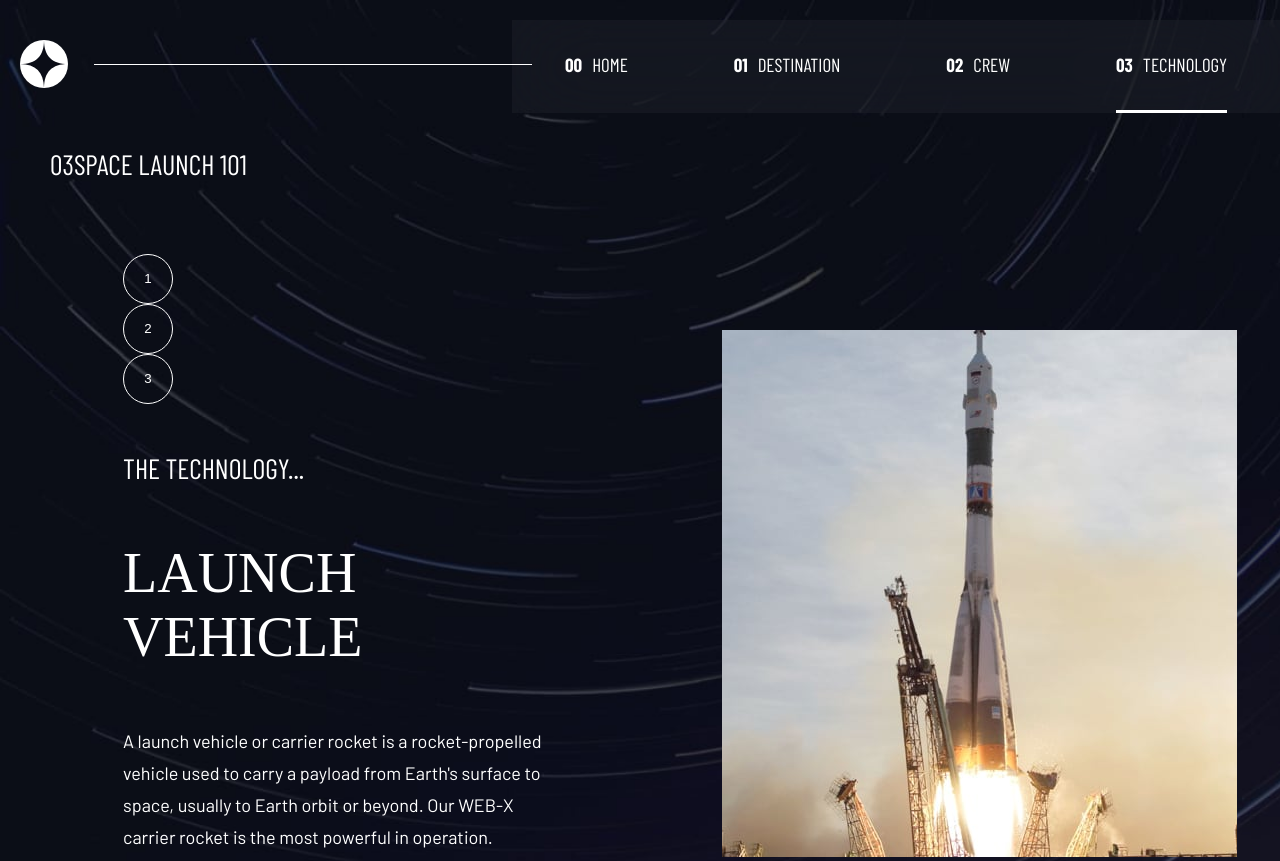
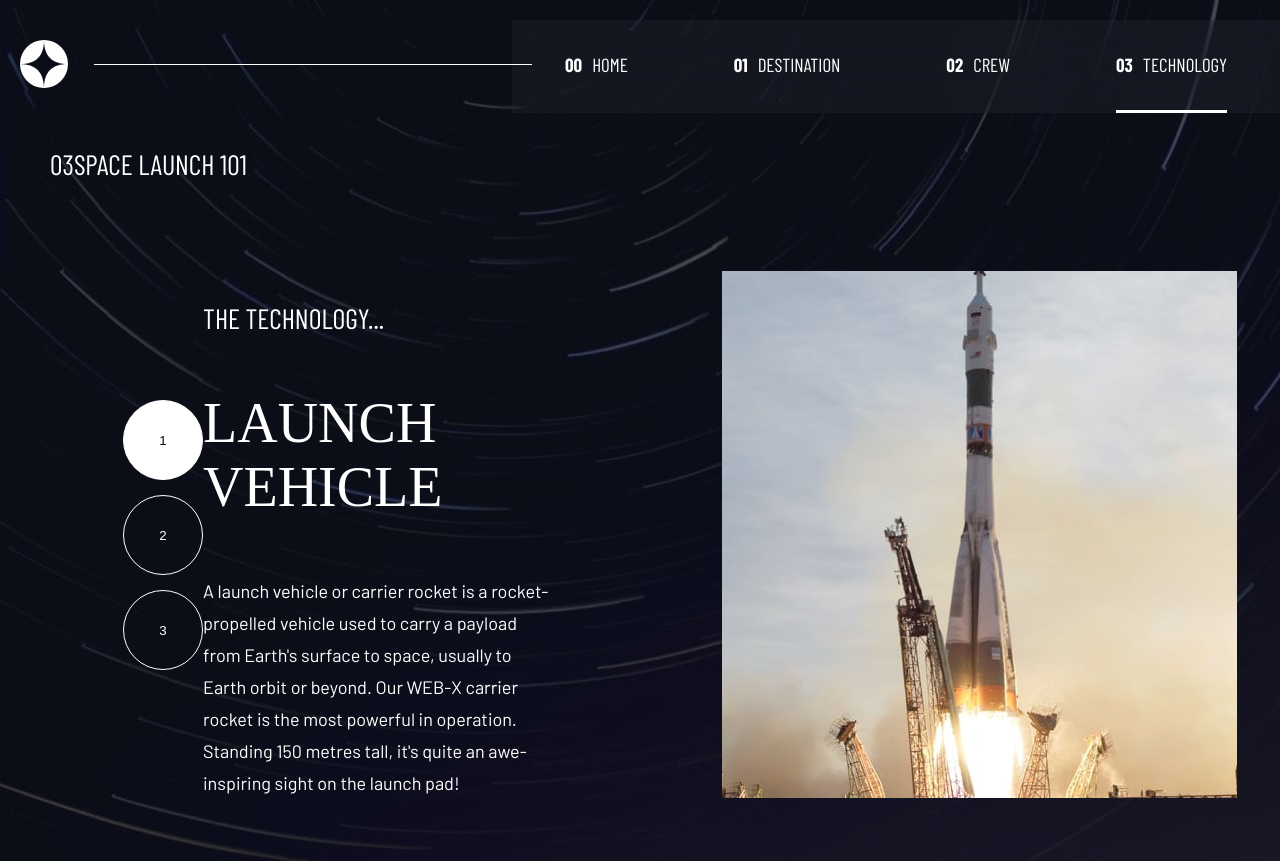
Before and after one commit to Margaretka15/space_project, a React (Create React App) app: page /technology in a window 1280 px wide. Shown: the top 861 px of the page. Built offline with nearby package versions, Linux system fonts and the light colour scheme; a web font is replaced by a local one.

Commit message:
Minor  changes.

```diff
--- a/src/components/shared/SmallButton/SmallButton.scss
+++ b/src/components/shared/SmallButton/SmallButton.scss
@@ -2,7 +2,18 @@
 .button--small {
   border-radius: 50%;
   border: 1px solid $white;
-  width: 50px;
-  height: 50px;
+  width: 80px;
+  height: 80px;
   color: $white;
+
+
+  &--active {
+    color: $dark-blue;
+    background-color: $white;
+  }
+
+  &:not(:last-child) {
+    margin-bottom: 15px;
+  }
+
 }
--- a/src/components/shared/SmallButton/SmallButton.tsx
+++ b/src/components/shared/SmallButton/SmallButton.tsx
@@ -1,12 +1,18 @@
 import React from "react";
 import './SmallButton.scss';
+
 type Props = {
     text: string;
     actionOnClick: Function;
+    cssClass: string;
 }
-function SmallButton ({text, actionOnClick}: Props) {
+
+/// tu du: przemyslec, czy skoro daję klasę i onClick, to wgl trzeba robić taki komponent?
+// albo czy potrzeba też bigButton? może po prostu button?
+function SmallButton({text, actionOnClick, cssClass}: Props) {
     return (
-        <button className="button--small" onClick={() => actionOnClick()}>{text}</button>
+        <button className={cssClass} onClick={() => actionOnClick()}>{text}</button>
     )
 }
+
 export default SmallButton;
--- a/src/pages/Technology/Technology.scss
+++ b/src/pages/Technology/Technology.scss
@@ -5,18 +5,12 @@
   padding-top: 10rem;
   padding-left: 5rem;
 
-  .container--two-columns {
-    //margin-top: 12rem;
-  }
 
   &__title {
     text-transform: uppercase;
 
     &--small {
       margin-bottom: 0;
-      //position: absolute;
-      //top: 10rem;
-      //left: 10rem;
     }
 
     &--big {
@@ -29,14 +23,20 @@
 
   }
 
+  //// to-do: takie klasy wyrzucić do utils czy czegoś w tym stylu
+  .flex {
+    display: flex;
+  }
+
   &__circles-container {
     display: flex;
     justify-content: space-between;
     flex-direction: column;
+    width: fit-content;
+    height: fit-content;
+    align-self: center;
 
-    &:not(:last-child) {
-      margin-bottom: 15px;
-    }
+
   }
 
   @include respond(desktop) {
--- a/src/pages/Technology/Technology.tsx
+++ b/src/pages/Technology/Technology.tsx
@@ -36,22 +36,22 @@ function Technology() {
             <Step stepNumber={3} label="Space launch 101 "/>
 
             <div className="container--two-columns">
-                <div className="left-column">
+                <div className="left-column flex">
                     <div className="technology__circles-container">
                         {technologies.map((t, index) =>
                             <SmallButton text={(index + 1).toString()}
-                                         actionOnClick={() => setActiveTechnologyID(index)}/>
+                                         actionOnClick={() => setActiveTechnologyID(index)}
+                                         cssClass={activeTechnologyID === index ? "button--small button--small--active" : "button--small"}
+                            />
                         )}
+                    </div>
+                    {!isLoading ? <div>
+                        {/*  to do: zrobić jedno isLoading, bo po co to dwa razy sprawdzać w sumie xd */}
+                        <h5>The technology...</h5>
+                        <h3>{technologies[activeTechnologyID].name}</h3>
 
-                    </div>
-                    {!isLoading && <>
-                      <h5>The technology...</h5>
-                      <h3>{technologies[activeTechnologyID].name}</h3>
-
-                      <p className="body-text">{technologies[activeTechnologyID].description}</p>
-
-
-                    </>}
+                        <p className="body-text">{technologies[activeTechnologyID].description}</p>
+                    </div> : <Loader/>}
 
                 </div>
                 <div className="right-column">
```
